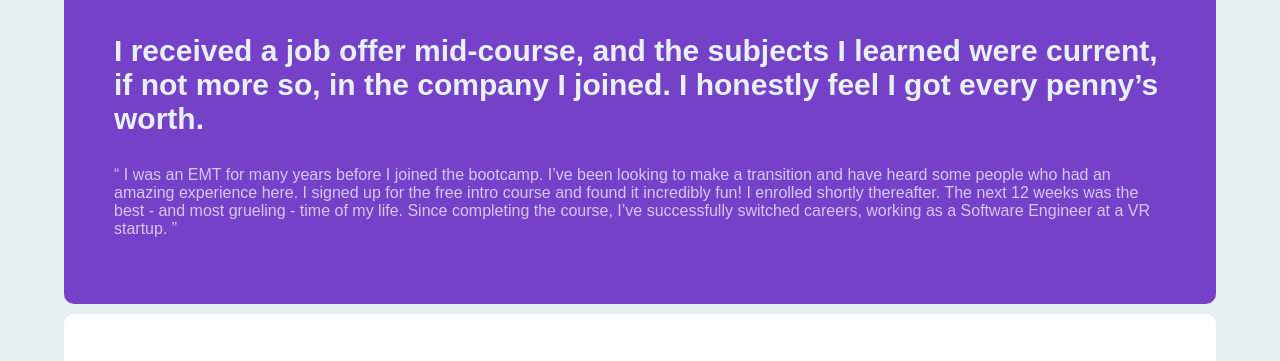
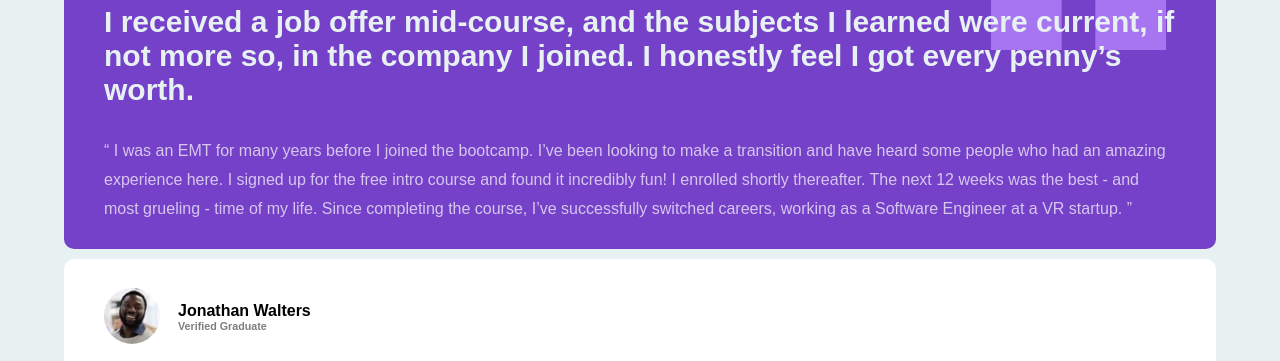
Before and after one commit to Deepakr07/learning-grid, a plain HTML site: page index.html in a window 1280 px wide. Shown: the part 186-547 px from the top of the page. Drawn offline with Linux system fonts and the light colour scheme; a web font is replaced by a local one.

Commit message:
Completed Styling :- Purple Card

```diff
--- a/style.css
+++ b/style.css
@@ -13,7 +13,8 @@ body {
     padding: 4rem;
   }
   .card{
-    padding: 50px;
+    padding: 40px;
+    padding-bottom: 10px;
     border-radius: 10px;
     background-color: white;
     margin-bottom: 10px;
@@ -22,6 +23,11 @@ body {
   .card.purple-card{
     background-color: hsl(263, 55%, 52%);
     color: #E7F1F2;
+    background-image: url('./images/bg-pattern-quotation.svg');
+   background-repeat: no-repeat;
+   background-position:top right 50px;
+   background-size: 175px;
+
 
   }
   .bolder-para{
@@ -38,6 +44,7 @@ body {
 
   }
   .card-name{
+    margin-left: .5rem;
     display: flex;
     flex-direction: column;
   }
@@ -46,4 +53,18 @@ body {
   }
   .card-name h6{
     margin-top: 0;
+    opacity: 50%;
   }
+  .card-header{
+    margin-top: -1.2rem;
+  }
+  .card-image{
+    margin-top: .5rem;
+  }
+  .card-image img{
+
+    border-radius: 50%;
+  }
+  .quote{
+    line-height: 1.8rem;
+  }
```
